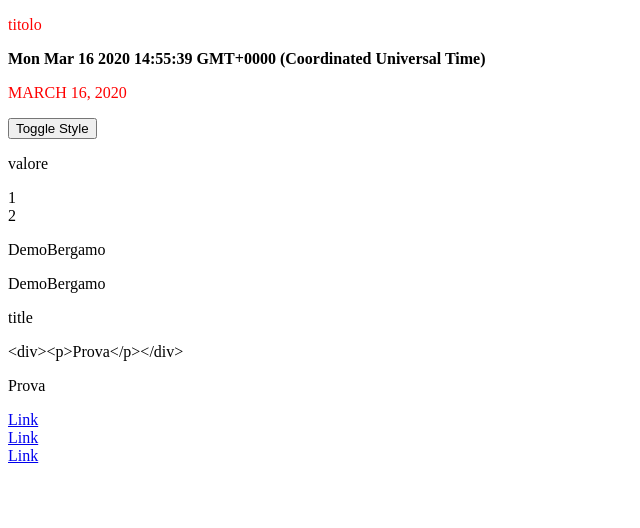
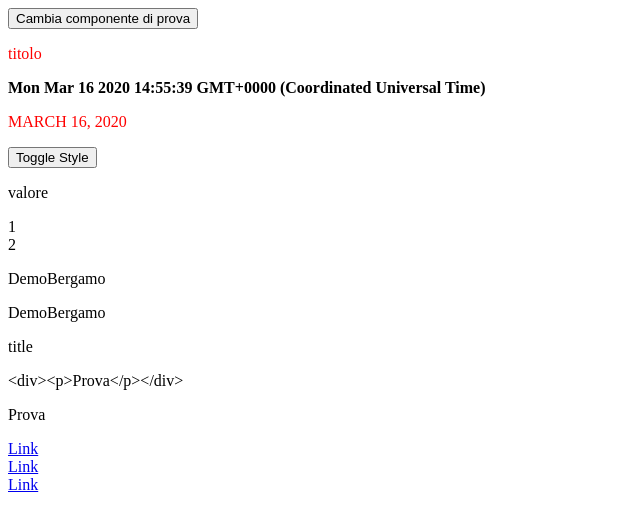
Before and after one commit to LukeSkywa/DemoBergamo, an Angular app: page / in a window 1280 px wide. Shown: the top 528 px of the page, without its empty margins (0-640 px from the left). Built offline with nearby package versions, Linux system fonts and the light colour scheme.

Commit message:
utilizzo ngSwitch

```diff
--- a/src/app/app.component.html
+++ b/src/app/app.component.html
@@ -1,2 +1,9 @@
-<app-primo [titoloInput]="title"></app-primo>
-<!-- <app-secondo (myClick)="clickAppComponent($event)"></app-secondo> -->
+<button (click)="showComponent()">Cambia componente di prova</button>
+<div [ngSwitch]="componentToShow">
+    <app-primo [titoloInput]="title" *ngSwitchCase="1"></app-primo>
+    <app-secondo (myClick)="clickAppComponent($event)" *ngSwitchCase="2"></app-secondo>
+    <div *ngSwitchDefault>
+        <app-primo [titoloInput]="title"></app-primo>
+        <app-secondo (myClick)="clickAppComponent($event)"></app-secondo>
+    </div>
+</div>
--- a/src/app/app.component.ts
+++ b/src/app/app.component.ts
@@ -7,9 +7,19 @@ import { Component } from '@angular/core';
 })
 export class AppComponent {
 
+  componentToShow: number = 1;
+
   title = 'Titolo';
 
   clickAppComponent(value: string) {
     console.log('cliccato da secondo in app: ' + value);
   }
+
+  showComponent(){
+    if(this.componentToShow === 3){
+      this.componentToShow = 1;
+    }else{
+      this.componentToShow++;
+    }
+  }
 }
```
